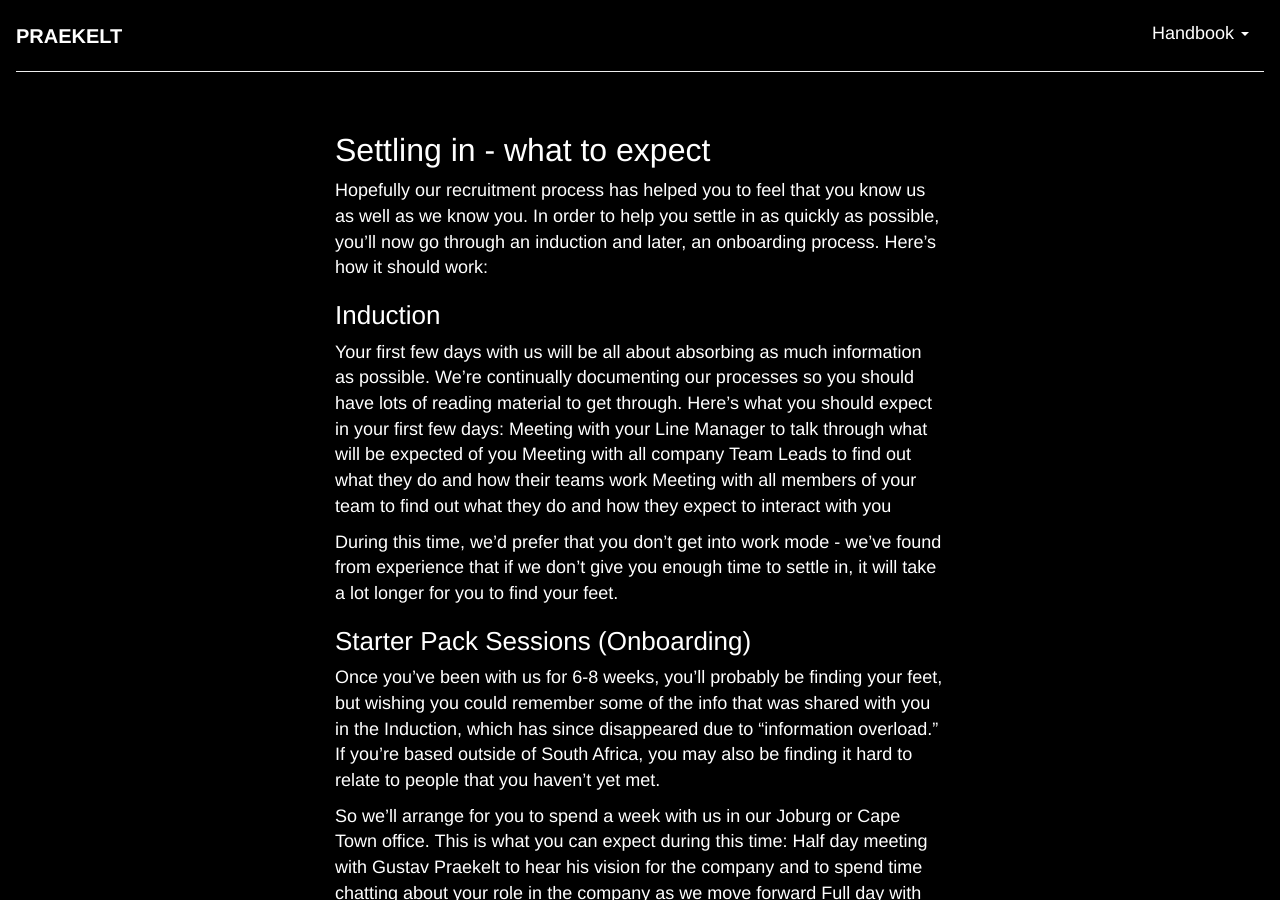
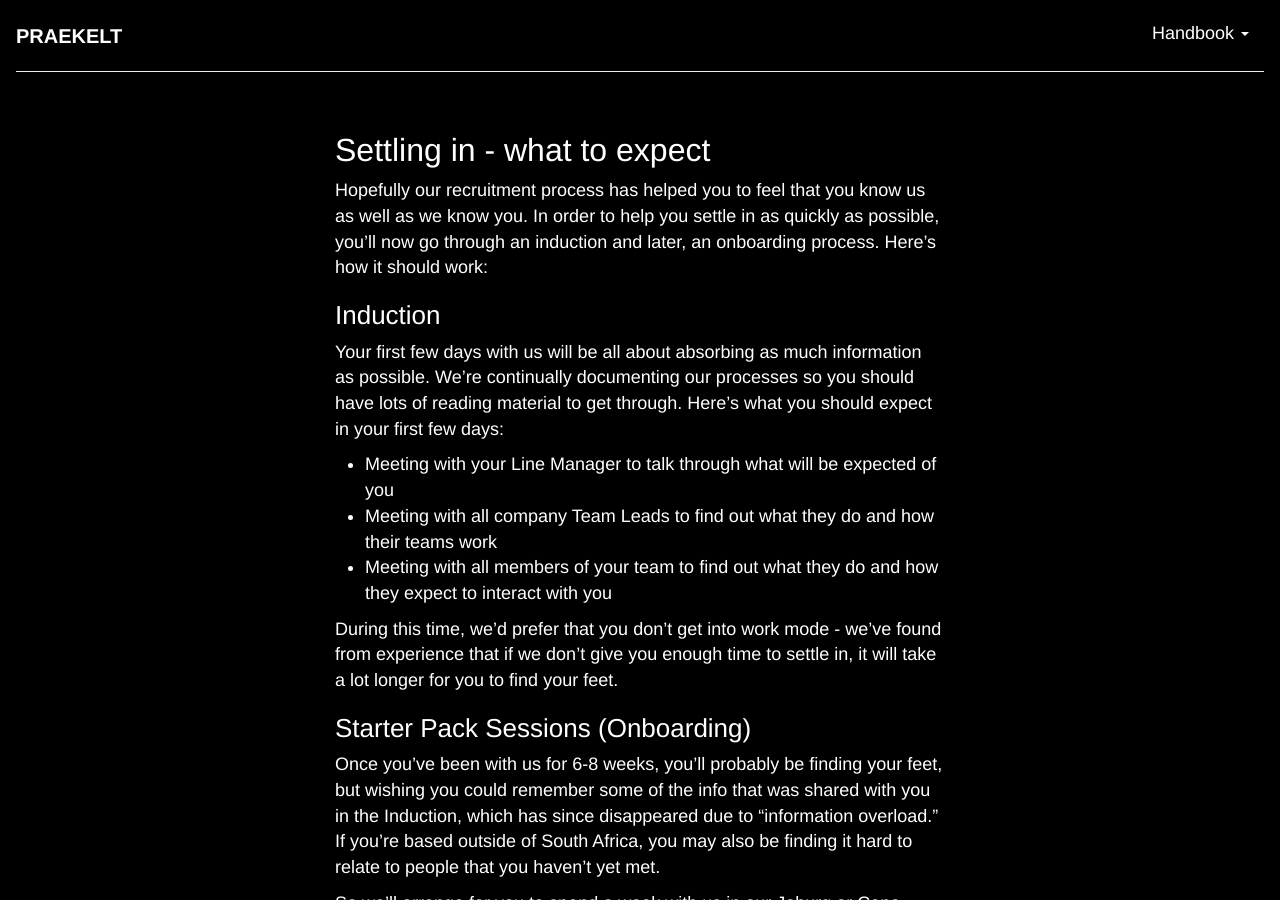
Before and after one commit to praekelt/handbook, a Jekyll site: the page built from _posts/2015-06-12-Settling In and what to expect.md, in a window 1280 px wide and 900 px high. Built offline with Jekyll 4.4.1, drawn with Linux system fonts in a browser that asks for light colours; nearby versions of some CDN libraries.

```diff
--- a/_posts/2015-06-12-Settling In and what to expect.md
+++ b/_posts/2015-06-12-Settling In and what to expect.md
@@ -2,6 +2,7 @@
 published: true
 layout: post
 ---
+
 
 ## Settling in - what to expect
 
@@ -10,9 +11,10 @@ Hopefully our recruitment process has helped you to feel that you know us as wel
 ### Induction
 
 Your first few days with us will be all about absorbing as much information as possible. We’re continually documenting our processes so you should have lots of reading material to get through. Here’s what you should expect in your first few days:
-Meeting with your Line Manager to talk through what will be expected of you
-Meeting with all company Team Leads to find out what they do and how their teams work
-Meeting with all members of your team to find out what they do and how they expect to interact with you
+
+- Meeting with your Line Manager to talk through what will be expected of you
+- Meeting with all company Team Leads to find out what they do and how their teams work
+- Meeting with all members of your team to find out what they do and how they expect to interact with you
 
 During this time, we’d prefer that you don’t get into work mode - we’ve found from experience that if we don’t give you enough time to settle in, it will take a lot longer for you to find your feet.
 
```
